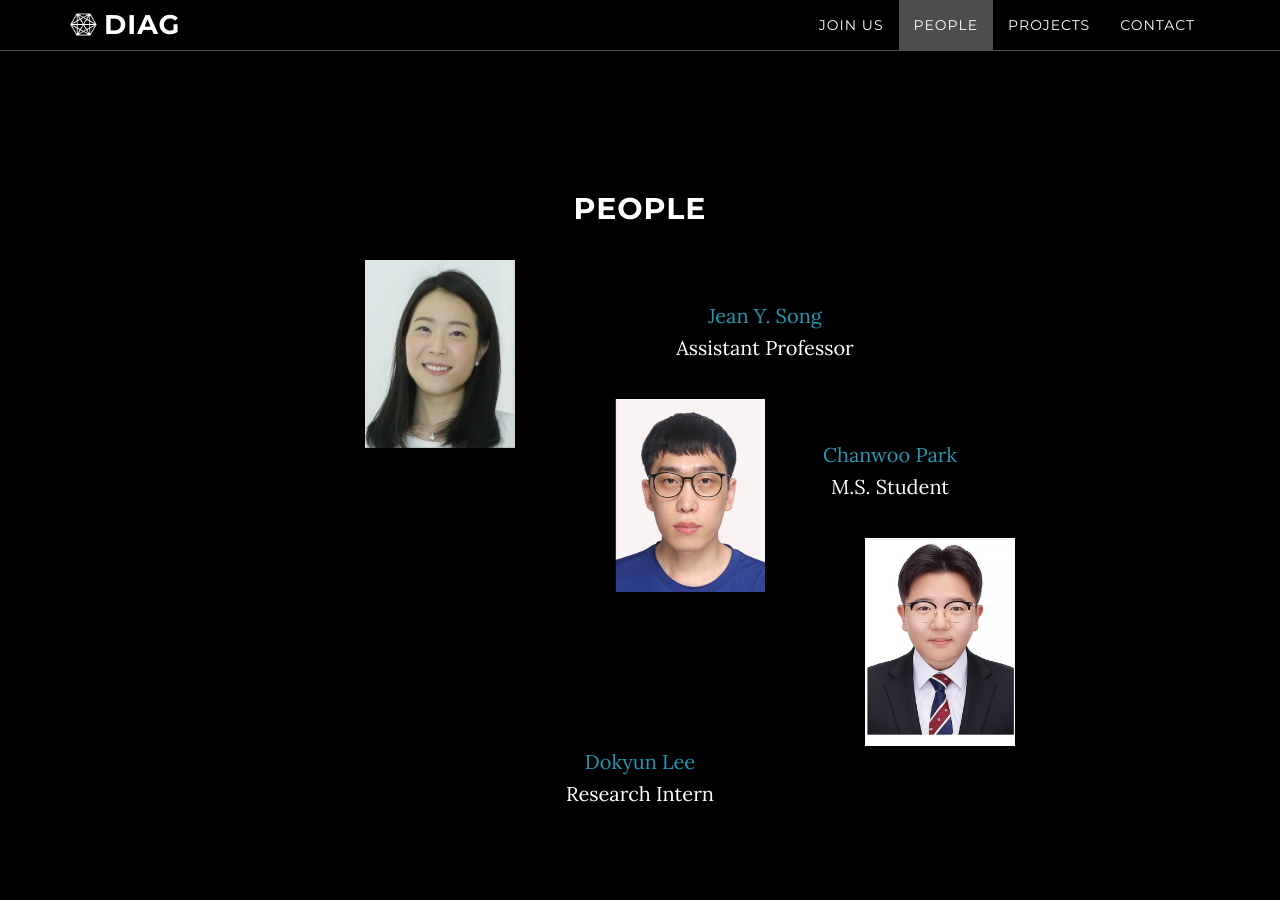
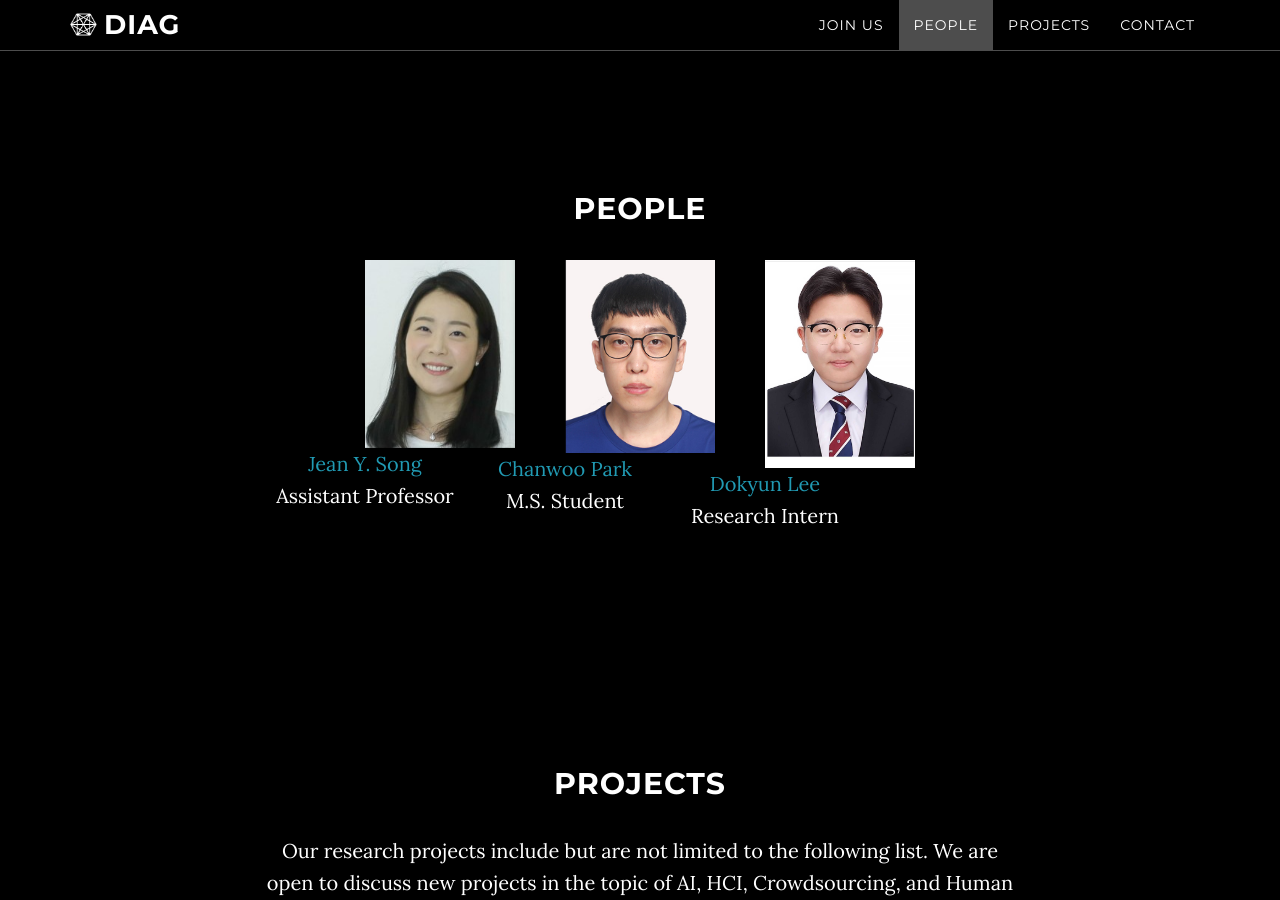
Before and after one commit to raflereak/diag-dgist.github.io, a Jekyll site: the page built from index.html, in a window 1280 px wide and 900 px high, scrolled down 1403 px. Built offline with Jekyll 4.4.1, drawn with Linux system fonts in a browser that asks for light colours.

Commit message:
fixing layout

```diff
--- a/_includes/people.html
+++ b/_includes/people.html
@@ -3,19 +3,19 @@
         <div class="row">
             <div class="col-lg-8 col-lg-offset-2">
                 <h2>People</h2>
-                <div class="">
+                <div style="float: left; width: 200px;">
                   <img src="/img/JeanSong_profile2021.png" alt="Jean's profile photo with her face" width="150" style="float:left; margin-left: 100px;">
                   <br><br>
                   <p><a href="https://jyskwon.github.io/">Jean Y. Song</a><br>
                   Assistant Professor</p>
                 </div>
-                <div class="">
+                <div style="float: left; width: 200px;">
                   <img src="/img/chanwoo_profile_picture.jpg" alt="Chanwoo's profile photo with his face" width="150" style="float:left; margin-left: 100px;">
                   <br><br>
                   <p><a href="">Chanwoo Park</a><br>
                   M.S. Student</p>
                 </div>
-                <div class="">
+                <div style="float: left; width: 200px;">
                   <img src="/img/dokyun_profile_picture.jpg" alt="Dokyun's profile photo with his face" width="150" style="float:left; margin-left: 100px;">
                   <br><br>
                   <p><a href="">Dokyun Lee</a><br>
```
